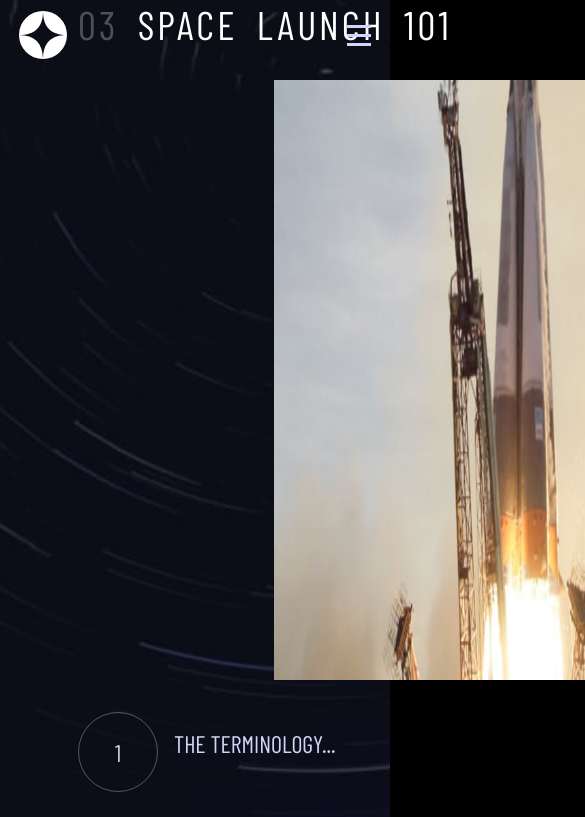
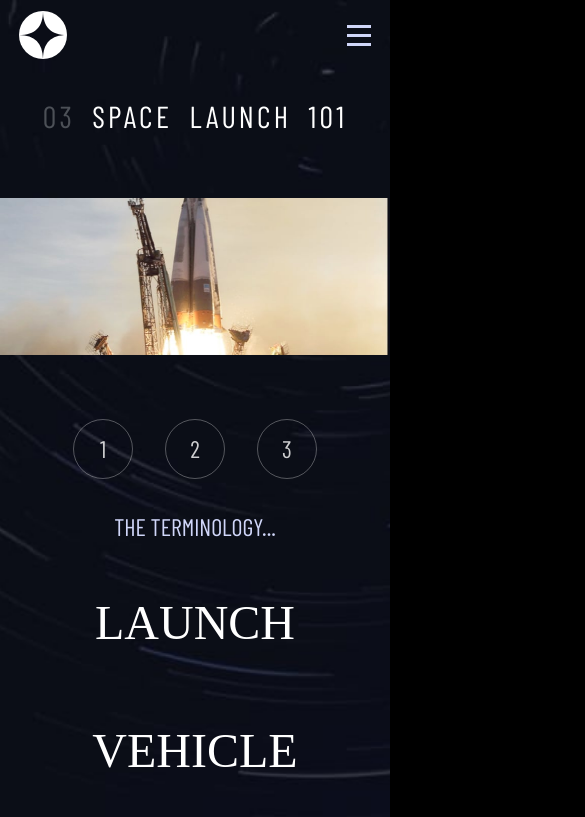
Before and after one commit to MohdSaquib114/Space-Tourism-Site, a React (Vite) app: page /technology in a window 390 px wide. Shown: the top 817 px of the page, 585 px wide, since content can reach past the window. Built offline with nearby package versions, Linux system fonts and the light colour scheme; a web font is replaced by a local one.

Commit message:
Make technology section responsive

```diff
--- a/src/Component/Destination.jsx
+++ b/src/Component/Destination.jsx
@@ -15,15 +15,15 @@ const Destination = () => {
     <section className={style.section}>
       <h3 className={style.h3}><span>01</span> PICK YOUR DESTINATION</h3>
       <div className={style.container}>
-      <img className={style.img} src={currentDestination.image} alt={'terrestial-body-img'}/>
+      <img key={Math.random()} className={style.img} src={currentDestination.image} alt={'terrestial-body-img'}/>
       <article className={style.article}>
         <ul className={style.ul} >
         {destination.map((destination,index)=><li  key={destination.destination} className={destination.isClicked?style.liIsClicked:style.li} onClick={()=>onDestiinationChng(index)} >{destination.destination}</li>)}
         </ul>
-        <h1 className={style.h1}>{currentDestination.destination}</h1>
-        <p className={style.p}>{currentDestination.about}</p>
-        <hr className={style.hr}/>
-        <div className={style.specContainer}>
+        <h1 key={Math.random()} className={style.h1}>{currentDestination.destination}</h1>
+        <p key={Math.random()} className={style.p}>{currentDestination.about}</p>
+        <hr  key={Math.random()} className={style.hr}/>
+        <div key={Math.random()} className={style.specContainer}>
           <h5><span>AVG. DISTANCE</span>{currentDestination.distance}</h5>
           <h5><span>EST. TIME TRAVEL</span>{currentDestination.time}</h5>
         </div>
--- a/src/Component/Destination.module.css
+++ b/src/Component/Destination.module.css
@@ -23,6 +23,10 @@
    align-self: start;
 
 
+
+}
+.img{
+    animation: fade-in ease-in 0.5s  0s 1 normal forwards;
 }
 .h3>span{
 
@@ -76,20 +80,24 @@
     font-family: 'Bellefair', serif;
     /* line-height: .1rem; */
  margin: 1rem 0;
+ animation: fade-in ease-in 0.5s  0s 1 normal forwards;
 }
 .p{
     color: rgb(208,214,249);
     font-family:  'Barlow Condensed', sans-serif;
     font-size: 1.2rem;
     line-height: 2rem;
+    animation: fade-in ease-in 0.5s  0s 1 normal forwards;
 }
 .hr{
+    animation: fade-in ease-in 0.5s  0s 1 normal forwards;
     border:0.5px solid rgb(183, 188, 215);
     margin: 1.5rem 0;
 }
 .specContainer{
     display: grid;
     grid-template-columns: 1fr 1fr;
+    animation: fade-in ease-in 0.5s  0s 1 normal forwards;
 }
 .specContainer>h5>span{
     display: block;
@@ -108,6 +116,18 @@
 }
 .article{
     width: 500px;
+}
+@keyframes fade-in {
+    0%{
+        opacity: 0;
+    }
+    50%{
+        opacity: 0.5;
+    }
+    100%{
+        opacity: 1;
+    }
+
 }
 @media (max-width:970px) {
     .section{
--- a/src/Component/Home.module.css
+++ b/src/Component/Home.module.css
@@ -10,7 +10,7 @@
     width: 100%;
     min-height: 100%;
     display: grid;
-   place-items: end center;
+   place-items: center center;
     grid-template-columns:repeat(2,1fr);
 
 
--- a/src/Component/Technology.jsx
+++ b/src/Component/Technology.jsx
@@ -14,7 +14,7 @@ const Technology = ({width}) => {
  <div className={style.div}>
      <h3 className={style.h3}><span>03</span> SPACE LAUNCH 101</h3>
      <article className={style.article}>
-      <div className={style.container}>
+      <div key={Math.random()} className={style.container}>
       <h5   className={style.h5}>THE TERMINOLOGY...</h5>
       <h1  className={style.h1}>{currentTech.techName}</h1>
       <p   className={style.p}>{currentTech.description}</p>
@@ -26,7 +26,7 @@ const Technology = ({width}) => {
 
       </div>
      </article>
-     <img   className={style.img} src={img} alt='Crew-members-images'/>
+     <img  key={Math.random()} className={style.img} src={img} alt='Crew-members-images'/>
 
      </div>
    </section>
--- a/src/Component/Technology.module.css
+++ b/src/Component/Technology.module.css
@@ -36,12 +36,15 @@ align-self: center;
 .container{
     grid-area: container;
     justify-self: center;
+    animation: fade-in ease-in 0.5s  0s 1 normal forwards;
 }
 .img{
     grid-area: image;
     justify-self: end;
     height: 600px;
     width: 500px;
+    animation: fade-in ease-in 0.5s  0s 1 normal forwards;
+
 }
 .h1{
     grid-area: name;
@@ -51,6 +54,7 @@ align-self: center;
     font-weight: 400;
     color: #FFFFFF;
     line-height: 8rem;
+
 }
 .h5{
     font-family: 'Barlow Condensed', sans-serif;
@@ -61,6 +65,7 @@ align-self: center;
     font-weight: 400;
     line-height: 4rem;
     grid-area: role;
+
 }
 .p{
     font-family: 'Barlow Condensed', sans-serif;
@@ -71,6 +76,7 @@ align-self: center;
     grid-area: description;
     height: auto;
     width: 600px;
+
     /* opacity: 0.9; */
 }
 
@@ -113,12 +119,57 @@ align-self: center;
     border-color:rgb(255,255,255) ;
     color:  rgb(255,255,255);
 }
+@keyframes fade-in {
+    0%{
+        opacity: 0;
+    }
+    50%{
+        opacity: 0.5;
+    }
+    100%{
+        opacity: 1;
+    }
+
+}
 
 @media (max-width:970px) {
     .section{
 
         background-image: url('../assets/technology/background-technology-tablet.jpg');
 
+
+    }
+    .div{
+       width: 100vw;
+        grid-template-areas: 'heading'
+        'image'
+        'article'
+;
+
+    }
+    .img{
+        width: inherit;
+        height: auto;
+        justify-self:center;
+    }
+    .article{
+        text-align: center;
+        grid-template-areas:'buttons'
+                            'container';
+                            gap: 1.5rem;
+    }
+    .btnContainer{
+        flex-flow: row;
+        justify-self: center;
+    }
+    .container{
+        padding-bottom: 6rem;
+    }
+    .h3{
+        margin-left: 3rem;
+    }
+    .div{
+        margin-top: 25%;
     }
 
 
@@ -131,11 +182,32 @@ align-self: center;
 
 
     }
-    .div{
-        grid-template-areas: 'heading'
-        'image'
-        'article'
-;
+    .article{
+        gap: 1rem;
     }
+  .p{
+    width: auto;
+    font-size: 1rem;
+    padding: 0 .5rem;
+  }
+  .h3{
+    margin: 0;
+    justify-self: center;
+    font-size:1.9rem ;
+  }
+  .btnContainer{
+    gap:2rem ;
+  }
+  .btnContainer>button{
+
+    width: 60px;
+    height:60px;
+  }
+  .h1{
+    font-size: 3rem;
+  }
+  .div{
+    gap: 4rem;
+  }
 
 }
```
